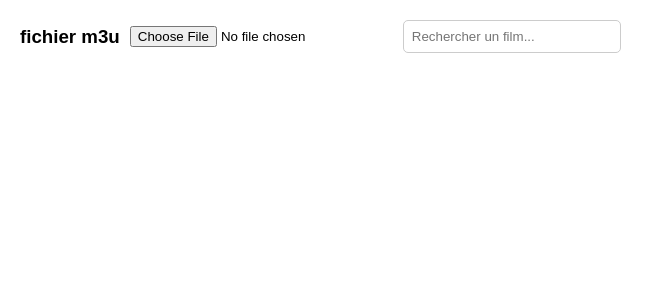
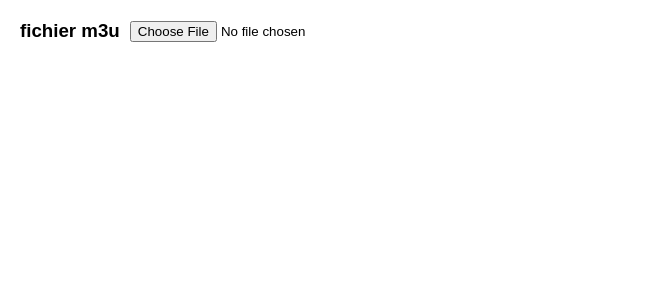
Before and after one commit to ouic/m3u_magicien, a React (Vite) app: page / in a window 1280 px wide. Shown: the top 300 px of the page, without its empty margins (0-664 px from the left). Built offline with nearby package versions, Linux system fonts and the light colour scheme.

Commit message:
hide search at start

```diff
--- a/src/App.jsx
+++ b/src/App.jsx
@@ -152,6 +152,7 @@ function App() {
       <div style={{ display: 'flex', alignItems: 'center', marginBottom: '20px' }}>
         <h3 style={{ margin: '0 10px 0 0' }}>fichier m3u</h3>
         <input type="file" accept=".m3u" onChange={handleFileChange} />
+        {parsedData && (
           <input
             type="text"
             placeholder="Rechercher un film..."
@@ -159,6 +160,7 @@ function App() {
             value={searchQuery}
             onChange={handleSearchChange}
           />
+        )}
       </div>
 
       {parsedData && (
```
Lines whose indentation alone changed are shown as unchanged.
